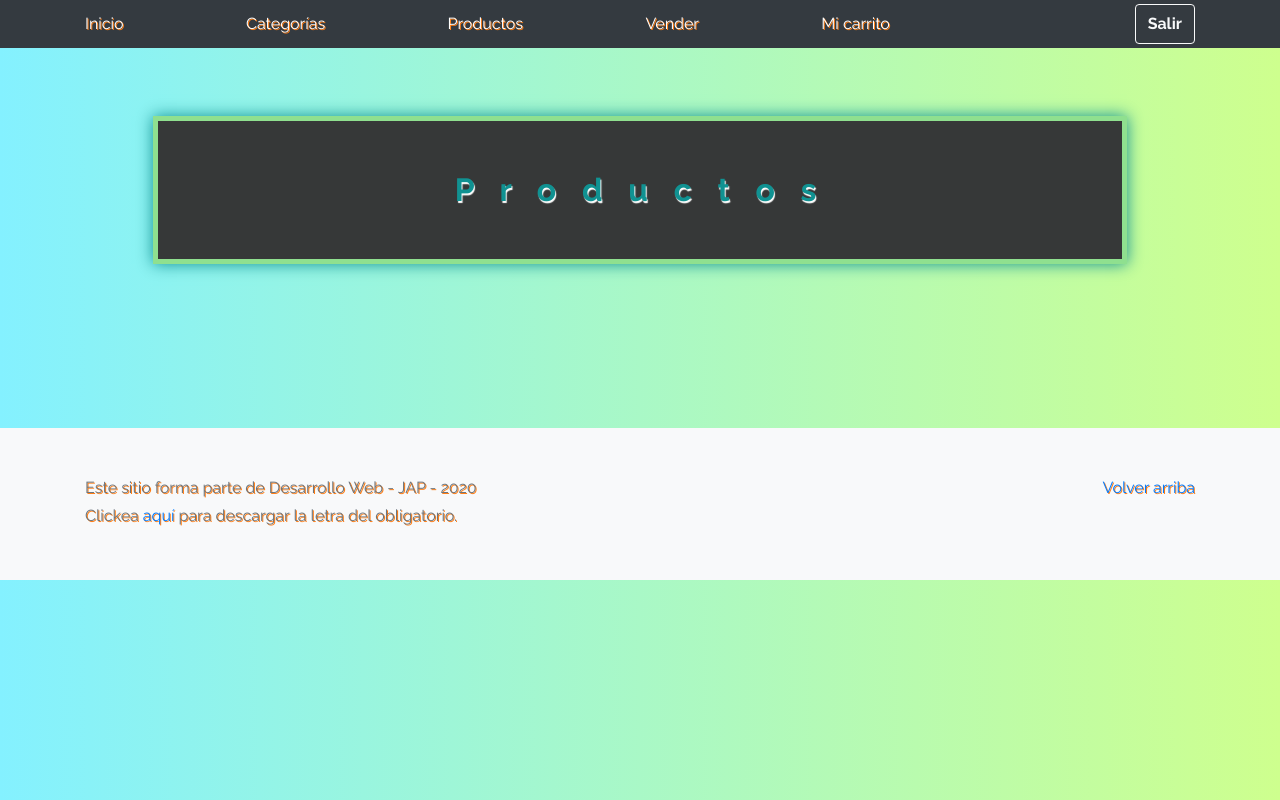
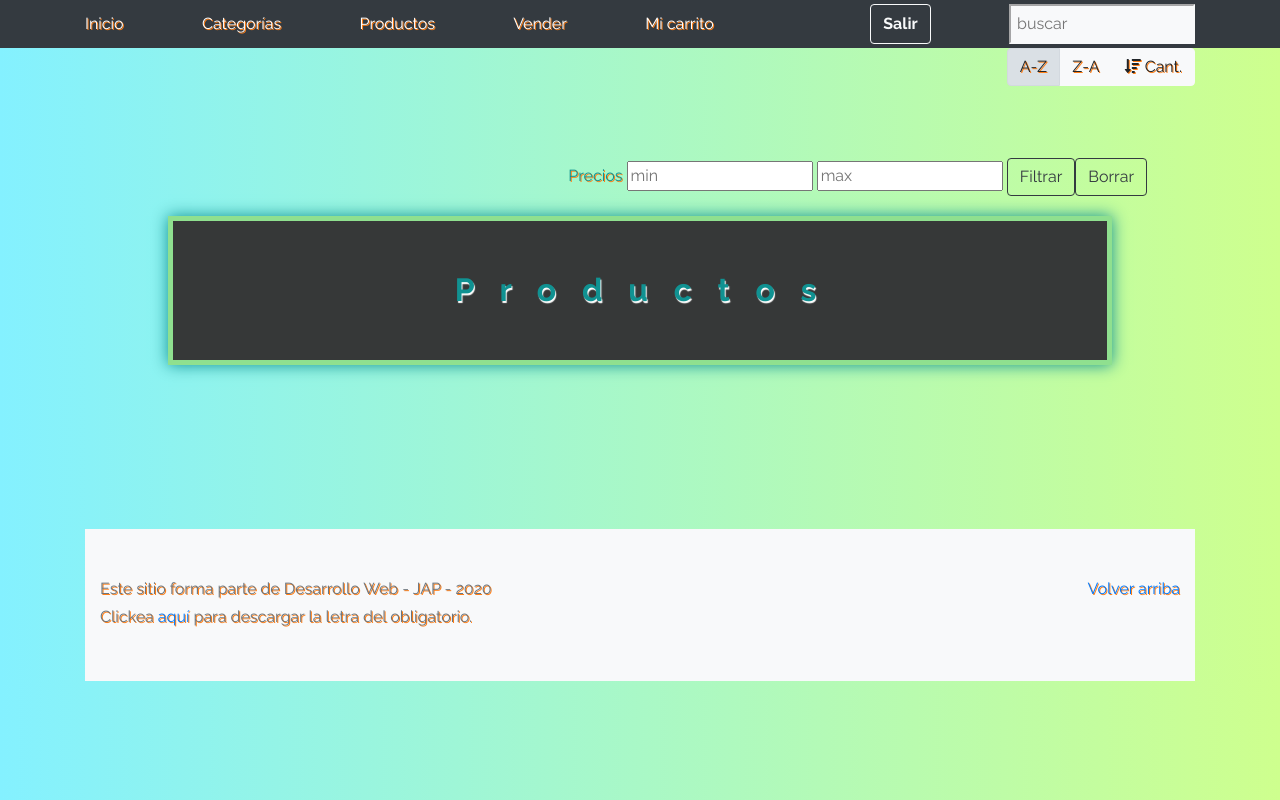
Before and after one commit to verdeverdad/eMercado, a plain HTML site: page products.html in a window 1280 px wide. Drawn offline with Linux system fonts and the light colour scheme; no server answers.

Commit message:
entrega_dos2

```diff
--- a/js/products.js
+++ b/js/products.js
@@ -27,14 +27,20 @@ var getJSONData = function (url) { // esperamos la respuesta
 }
 
 var productosArray = [];
+var minPrecio;
+var maxPrecio;
 
 function mostrarLista(array) {
   let contenido = "";
   for (let i = 0; i < array.length; i++) {
     let producto = array[i]
 
+   if (((minPrecio == undefined) || (minPrecio != undefined && parseInt(producto.cost) <= minPrecio)) &&
+      ((maxPrecio == undefined) || (maxPrecio != undefined && parseInt(producto.cost) >= maxPrecio))){
+
+      }
     contenido += "Nombre: " + producto.name + "<br>";
-    contenido += "Descripción: " + producto.description + "<br>" ;
+    contenido += "Descripción: " + producto.description + "<br>";
     contenido += "Precio: " + producto.cost + "<br>"
     contenido += "<br><br><hr>"
 
--- a/products.html
+++ b/products.html
@@ -14,7 +14,8 @@
   <link href="css/bootstrap.min.css" rel="stylesheet">
   <link href="css/styles.css" rel="stylesheet">
   <style>
-    body { background-image: linear-gradient(to right, rgb(132, 241, 255) , rgb(206, 255, 142));
+    body {
+      background-image: linear-gradient(to right, rgb(132, 241, 255), rgb(206, 255, 142));
 
       color: rgb(16, 146, 146);
       text-shadow: 1px 1px rgb(255, 125, 19);
@@ -36,7 +37,7 @@
   </style>
 </head>
 
-<body>
+<body> <!-- barra de inicio arriba del todo-->
   <nav class="site-header sticky-top py-1 bg-dark">
     <div class="container d-flex flex-column flex-md-row justify-content-between">
       <a class="py-2 d-none d-md-inline-block" href="inicio.html">Inicio</a>
@@ -46,10 +47,36 @@
       <a class="py-2 d-none d-md-inline-block" href="cart.html">Mi carrito</a>
       <a id="usuario" class="py-2 d-none d-md-inline-block" href="inicio.html"></a>
       <button id="salir" class="btn btn-outline-light"><strong>Salir</strong></button>
-
+      <input type="search" class="bg-light navbar-dark btn-outline-light" placeholder=" buscar"/>
     </div>
   </nav>
+
+<!-- orden alfabetico -->
+  <div class="container">
+    <div class="row">
+        <div class="col text-right">
+            <div class="btn-group btn-group-toggle mb-4" data-toggle="buttons">
+                <label class="btn btn-light active" id="sortAsc" >
+                    <input type="radio" name="options" autocomplete="off" checked>A-Z
+                </label>
+                <label class="btn btn-light" id="sortDesc" >
+                    <input type="radio" name="options" autocomplete="off">Z-A
+                </label>
+                <label class="btn btn-light" id="sortByCount" >
+                    <input type="radio" name="options" autocomplete="off"><i class="fas fa-sort-amount-down mr-1"></i>Cant.
+                </label>
+            </div>
+        </div>
+    </div>
+
+    <!-- filtrar por precios-->
   <div class="container p-5" class="alert alert-danger" role="alert" style="position: relative; width:auto; top: 0;">
+    <div id="filtrosPrecios" style="text-align: right;">
+      <label>Precios</label>    <input tipo="number" placeholder="min" id="minPrecio">
+      <input tipo="number" placeholder="max" id="maxPrecio">
+      <button class="btn btn-outline-dark" id="filtrar">Filtrar</button><button class="btn btn-outline-dark" id="borrar">Borrar</button>
+    </div>
+
     <div class="container">
       <h2>P r o d u c
         t o s</h2>
@@ -57,8 +84,7 @@
       </div>
     </div>
   </div>
-  </div>
-  </div>
+
   <footer class="text-muted bg-light">
     <div class="container">
       <p class="float-right">
```
